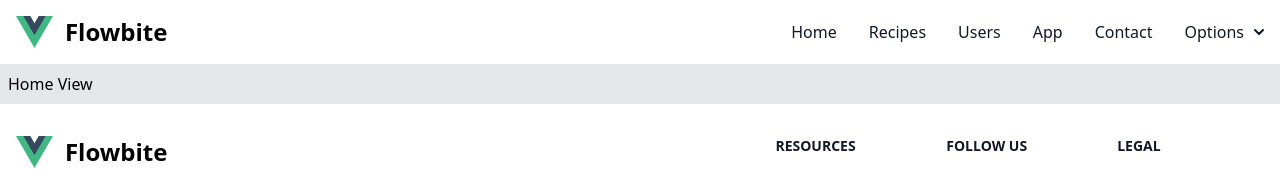
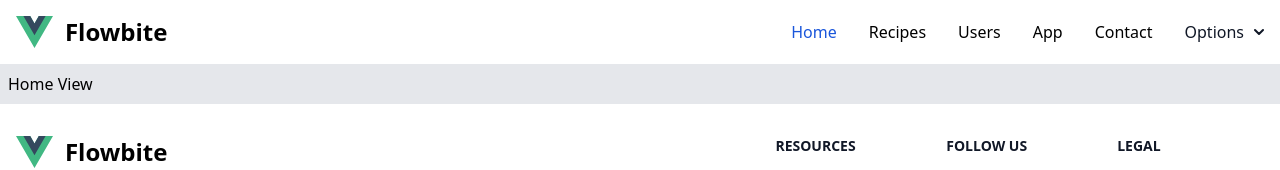
Before and after one commit to fatihkurtl/recipes_app_panel, a Vue app: page / in a window 1280 px wide. Shown: the top 170 px of the page. Built offline with nearby package versions, Linux system fonts and the light colour scheme; no server answers.

Commit message:
chore: Update image handling in RecipesTable and NotificationModal components

```diff
--- a/src/components/local/home/RecipesTable.vue
+++ b/src/components/local/home/RecipesTable.vue
@@ -201,7 +201,8 @@ import { RouterLink } from 'vue-router'
                                             <li>
                                                 <RouterLink to="/edit/recipes_name"
                                                     class="block py-2 px-4 hover:bg-gray-100 dark:hover:bg-gray-600 dark:hover:text-white">
-                                                    Edit</RouterLink>
+                                                    Edit
+                                                </RouterLink>
                                             </li>
                                         </ul>
                                         <div class="py-1">
--- a/src/components/local/users/NotificationModal.vue
+++ b/src/components/local/users/NotificationModal.vue
@@ -5,6 +5,7 @@ import type { NotificationSendType } from '@/interface/notification';
 import { sendNotification } from '@/services/web_socket';
 
 
+// burayi da tr & en ayarla
 const notificationData = reactive<NotificationSendType>({
     title: '',
     thumbnail: [],
--- a/src/layouts/global/navbar/NavbarLayout.vue
+++ b/src/layouts/global/navbar/NavbarLayout.vue
@@ -36,33 +36,36 @@ const logOut = () => {
                 <ul
                     class="flex flex-col font-medium p-4 md:p-0 mt-4 border border-gray-100 rounded-lg bg-gray-50 md:space-x-8 rtl:space-x-reverse md:flex-row md:mt-0 md:border-0 md:bg-white dark:bg-gray-800 md:dark:bg-gray-900 dark:border-gray-700">
                     <li>
-                        <RouterLink to="/" :class="{ 'text-blue-700': route.path === '/' }"
-                            class="block py-2 px-3 text-gray-900 rounded hover:bg-gray-100 md:hover:bg-transparent md:border-0 md:hover:text-blue-700 md:p-0 dark:text-white md:dark:hover:text-blue-500 dark:hover:bg-gray-700 dark:hover:text-white md:dark:hover:bg-transparent"
+                        <RouterLink to="/" :class="{ 'text-blue-700': route.path === '/' && 'text-gray-900' }"
+                            class="block py-2 px-3 rounded hover:bg-gray-100 md:hover:bg-transparent md:border-0 md:hover:text-blue-700 md:p-0 dark:text-white md:dark:hover:text-blue-500 dark:hover:bg-gray-700 dark:hover:text-white md:dark:hover:bg-transparent"
                             aria-current="page">
                             Home
                         </RouterLink>
                     </li>
                     <li>
-                        <RouterLink to="/recipes" :class="{ 'text-blue-700': route.path === '/recipes' }"
-                            class="block py-2 px-3 text-gray-900 rounded hover:bg-gray-100 md:hover:bg-transparent md:border-0 md:hover:text-blue-700 md:p-0 dark:text-white md:dark:hover:text-blue-500 dark:hover:bg-gray-700 dark:hover:text-white md:dark:hover:bg-transparent">
+                        <RouterLink to="/recipes"
+                            :class="{ 'text-blue-700': route.path === '/recipes' && 'text-gray-900' }"
+                            class="block py-2 px-3 rounded hover:bg-gray-100 md:hover:bg-transparent md:border-0 md:hover:text-blue-700 md:p-0 dark:text-white md:dark:hover:text-blue-500 dark:hover:bg-gray-700 dark:hover:text-white md:dark:hover:bg-transparent">
                             Recipes
                         </RouterLink>
                     </li>
                     <li>
-                        <RouterLink to="/users" :class="{ 'text-blue-700': route.path === '/users' }"
-                            class="block py-2 px-3 text-gray-900 rounded hover:bg-gray-100 md:hover:bg-transparent md:border-0 md:hover:text-blue-700 md:p-0 dark:text-white md:dark:hover:text-blue-500 dark:hover:bg-gray-700 dark:hover:text-white md:dark:hover:bg-transparent">
+                        <RouterLink to="/users" :class="{ 'text-blue-700': route.path === '/users' && 'text-gray-900' }"
+                            class="block py-2 px-3 rounded hover:bg-gray-100 md:hover:bg-transparent md:border-0 md:hover:text-blue-700 md:p-0 dark:text-white md:dark:hover:text-blue-500 dark:hover:bg-gray-700 dark:hover:text-white md:dark:hover:bg-transparent">
                             Users
                         </RouterLink>
                     </li>
                     <li>
-                        <RouterLink to="/app/detail" :class="{ 'text-blue-700': route.path === '/app/detail' }"
-                            class="block py-2 px-3 text-gray-900 rounded hover:bg-gray-100 md:hover:bg-transparent md:border-0 md:hover:text-blue-700 md:p-0 dark:text-white md:dark:hover:text-blue-500 dark:hover:bg-gray-700 dark:hover:text-white md:dark:hover:bg-transparent">
+                        <RouterLink to="/app/detail"
+                            :class="{ 'text-blue-700': route.path === '/app/detail' && 'text-gray-900' }"
+                            class="block py-2 px-3 rounded hover:bg-gray-100 md:hover:bg-transparent md:border-0 md:hover:text-blue-700 md:p-0 dark:text-white md:dark:hover:text-blue-500 dark:hover:bg-gray-700 dark:hover:text-white md:dark:hover:bg-transparent">
                             App
                         </RouterLink>
                     </li>
                     <li>
-                        <RouterLink to="/contact" :class="{ 'text-blue-700': route.path === '/contact' }"
-                            class="block py-2 px-3 text-gray-900 rounded hover:bg-gray-100 md:hover:bg-transparent md:border-0 md:hover:text-blue-700 md:p-0 dark:text-white md:dark:hover:text-blue-500 dark:hover:bg-gray-700 dark:hover:text-white md:dark:hover:bg-transparent">
+                        <RouterLink to="/contact"
+                            :class="{ 'text-blue-700': route.path === '/contact' && 'text-gray-900' }"
+                            class="block py-2 px-3 rounded hover:bg-gray-100 md:hover:bg-transparent md:border-0 md:hover:text-blue-700 md:p-0 dark:text-white md:dark:hover:text-blue-500 dark:hover:bg-gray-700 dark:hover:text-white md:dark:hover:bg-transparent">
                             Contact
                         </RouterLink>
                     </li>
```
